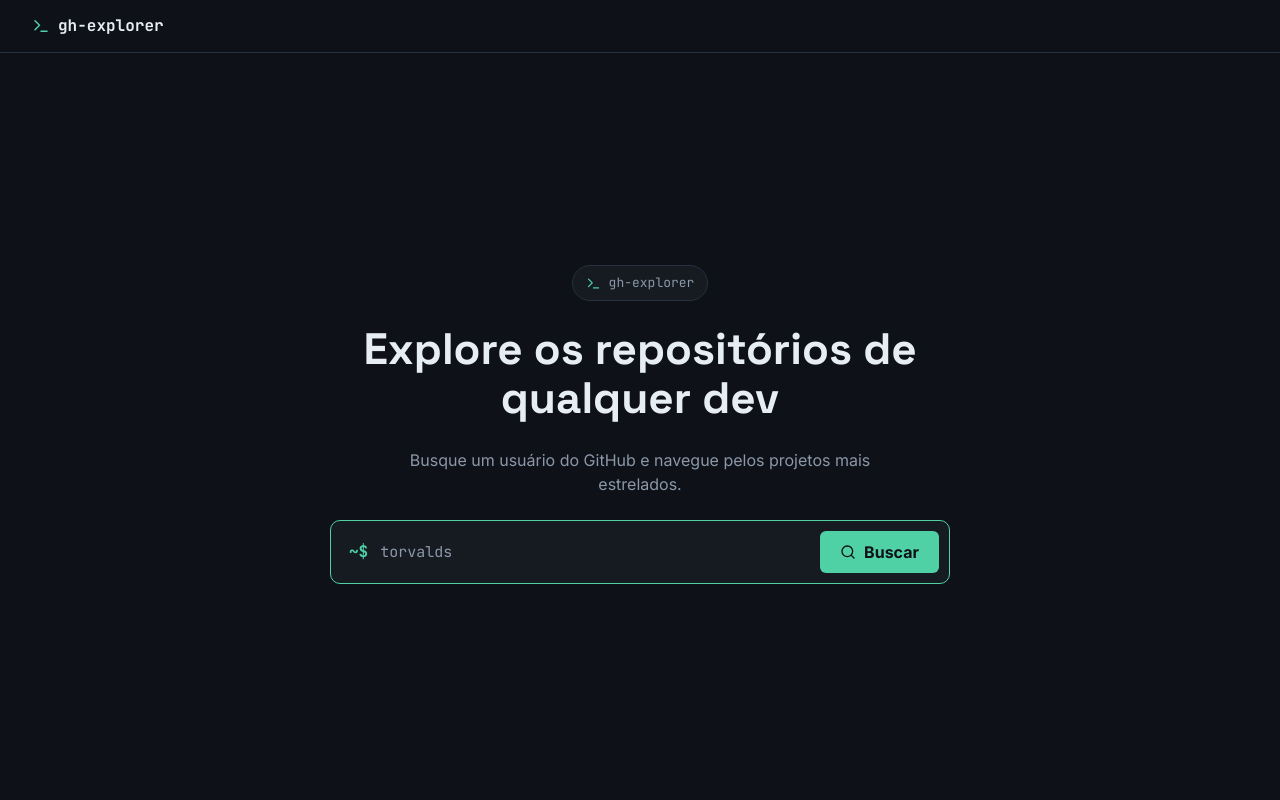
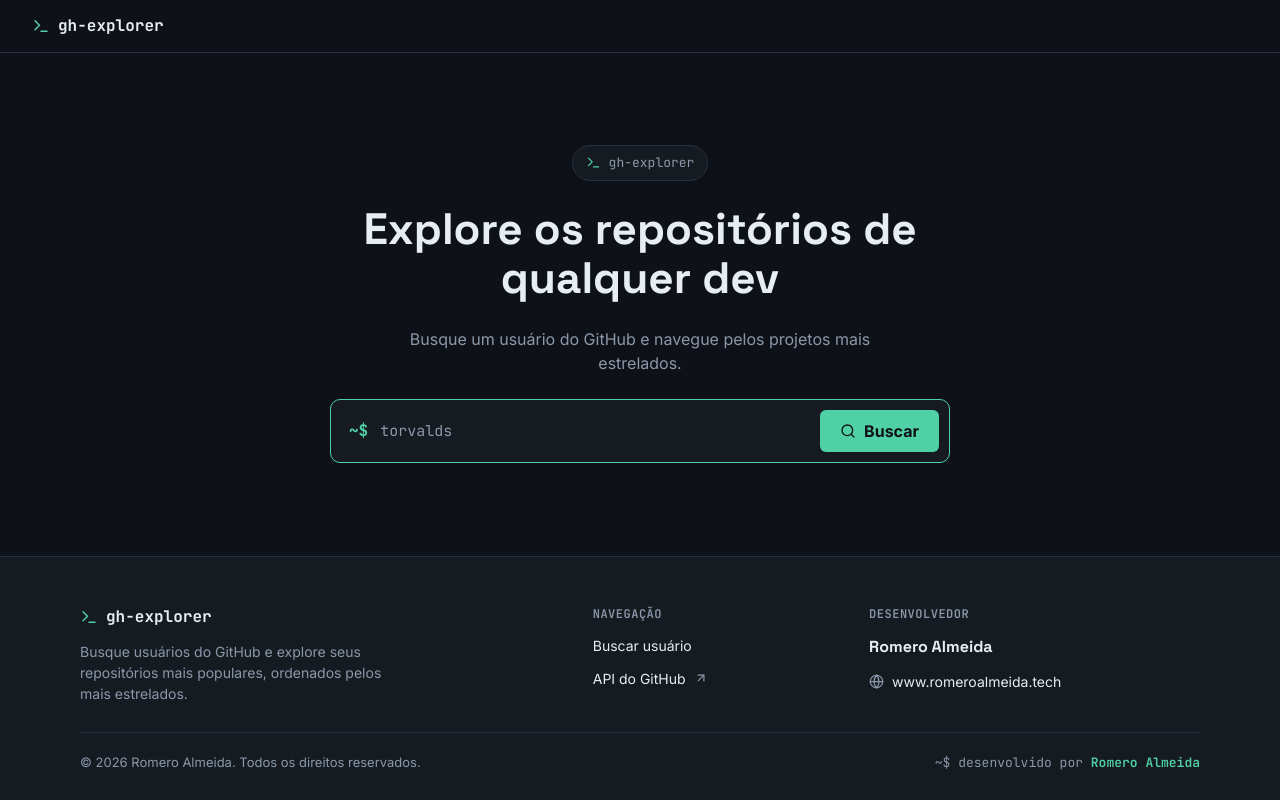
Before and after one commit to romeroalmeida/GitHub-explorer, a React (Vite) app: page / in a window 1280 px wide. Built offline with nearby package versions, Linux system fonts and the light colour scheme; no server answers.

Commit message:
adiciona footer com credito do desenvolvedor

```diff
--- /dev/null
+++ b/src/app/layout/Footer/Footer.tsx
@@ -0,0 +1,54 @@
+import { Terminal, Globe, ArrowUpRight } from 'lucide-react'
+import * as S from './style'
+
+const SITE_URL = 'https://www.romeroalmeida.tech'
+
+export function Footer() {
+  const year = new Date().getFullYear()
+
+  return (
+    <S.Footer>
+      <S.Inner>
+        <S.Top>
+          <S.Brand>
+            <S.BrandRow>
+              <Terminal size={18} />
+              gh-explorer
+            </S.BrandRow>
+            <S.Tagline>
+              Busque usuários do GitHub e explore seus repositórios mais populares,
+              ordenados pelos mais estrelados.
+            </S.Tagline>
+          </S.Brand>
+
+          <S.Column>
+            <S.ColTitle>Navegação</S.ColTitle>
+            <S.NavLink to="/">Buscar usuário</S.NavLink>
+            <S.ColLink href="https://docs.github.com/rest" target="_blank" rel="noreferrer">
+              API do GitHub
+              <ArrowUpRight size={14} />
+            </S.ColLink>
+          </S.Column>
+
+          <S.Column>
+            <S.ColTitle>Desenvolvedor</S.ColTitle>
+            <S.DevName>Romero Almeida</S.DevName>
+            <S.ColLink href={SITE_URL} target="_blank" rel="noreferrer">
+              <Globe size={15} />
+              www.romeroalmeida.tech
+            </S.ColLink>
+          </S.Column>
+        </S.Top>
+
+        <S.Divider />
+
+        <S.Bottom>
+          <S.Copy>© {year} Romero Almeida. Todos os direitos reservados.</S.Copy>
+          <S.Signature>
+            ~$ desenvolvido por <b>Romero Almeida</b>
+          </S.Signature>
+        </S.Bottom>
+      </S.Inner>
+    </S.Footer>
+  )
+}
--- /dev/null
+++ b/src/app/layout/Footer/index.ts
@@ -0,0 +1 @@
+export { Footer } from './Footer'
--- /dev/null
+++ b/src/app/layout/Footer/style.ts
@@ -0,0 +1,143 @@
+import styled from 'styled-components'
+import { Link } from 'react-router-dom'
+
+export const Footer = styled.footer`
+  border-top: 1px solid ${({ theme }) => theme.colors.border};
+  background: ${({ theme }) => theme.colors.panel};
+`
+
+export const Inner = styled.div`
+  max-width: 1200px;
+  margin: 0 auto;
+  padding: 40px 20px 24px;
+
+  @media (min-width: 768px) {
+    padding: 48px 40px 28px;
+  }
+`
+
+export const Top = styled.div`
+  display: grid;
+  grid-template-columns: 1fr;
+  gap: 28px;
+
+  @media (min-width: 768px) {
+    grid-template-columns: 2fr 1fr 1.4fr;
+    gap: 40px;
+  }
+`
+
+export const Brand = styled.div`
+  display: flex;
+  flex-direction: column;
+  gap: 12px;
+  max-width: 320px;
+`
+
+export const BrandRow = styled.div`
+  display: inline-flex;
+  align-items: center;
+  gap: 8px;
+  font-family: ${({ theme }) => theme.font.mono};
+  font-size: 16px;
+  font-weight: 700;
+  color: ${({ theme }) => theme.colors.text};
+
+  svg {
+    color: ${({ theme }) => theme.colors.accent};
+  }
+`
+
+export const Tagline = styled.p`
+  font-size: 14px;
+  color: ${({ theme }) => theme.colors.dim};
+  line-height: 1.5;
+`
+
+export const Column = styled.div`
+  display: flex;
+  flex-direction: column;
+  gap: 12px;
+`
+
+export const ColTitle = styled.h4`
+  font-family: ${({ theme }) => theme.font.mono};
+  font-size: 12px;
+  font-weight: 600;
+  letter-spacing: 0.5px;
+  text-transform: uppercase;
+  color: ${({ theme }) => theme.colors.dim};
+`
+
+export const ColLink = styled.a`
+  display: inline-flex;
+  align-items: center;
+  gap: 8px;
+  font-size: 14px;
+  color: ${({ theme }) => theme.colors.text};
+  width: fit-content;
+
+  svg {
+    color: ${({ theme }) => theme.colors.dim};
+  }
+
+  &:hover {
+    color: ${({ theme }) => theme.colors.accent};
+
+    svg {
+      color: ${({ theme }) => theme.colors.accent};
+    }
+  }
+`
+
+export const NavLink = styled(Link)`
+  font-size: 14px;
+  color: ${({ theme }) => theme.colors.text};
+  width: fit-content;
+
+  &:hover {
+    color: ${({ theme }) => theme.colors.accent};
+  }
+`
+
+export const DevName = styled.span`
+  font-family: ${({ theme }) => theme.font.display};
+  font-size: 16px;
+  font-weight: 700;
+  color: ${({ theme }) => theme.colors.text};
+`
+
+export const Divider = styled.hr`
+  border: none;
+  border-top: 1px solid ${({ theme }) => theme.colors.border};
+  margin: 28px 0 20px;
+`
+
+export const Bottom = styled.div`
+  display: flex;
+  flex-direction: column-reverse;
+  gap: 12px;
+  align-items: center;
+
+  @media (min-width: 768px) {
+    flex-direction: row;
+    justify-content: space-between;
+  }
+`
+
+export const Copy = styled.span`
+  font-size: 13px;
+  color: ${({ theme }) => theme.colors.dim};
+  text-align: center;
+`
+
+export const Signature = styled.span`
+  font-family: ${({ theme }) => theme.font.mono};
+  font-size: 13px;
+  color: ${({ theme }) => theme.colors.dim};
+
+  b {
+    color: ${({ theme }) => theme.colors.accent};
+    font-weight: 600;
+  }
+`
--- a/src/app/layout/RootLayout/RootLayout.tsx
+++ b/src/app/layout/RootLayout/RootLayout.tsx
@@ -1,13 +1,14 @@
 import { Outlet, useMatch } from 'react-router-dom'
 import { Terminal } from 'lucide-react'
 import { SearchForm } from '@/shared/components'
+import { Footer } from '../Footer/Footer'
 import * as S from './style'
 
 export function RootLayout() {
   const isHome = useMatch('/')
 
   return (
-    <>
+    <S.Shell>
       <S.Nav>
         <S.Brand to="/">
           <Terminal size={18} />
@@ -18,6 +19,7 @@ export function RootLayout() {
       <S.Main>
         <Outlet />
       </S.Main>
-    </>
+      <Footer />
+    </S.Shell>
   )
 }
--- a/src/app/layout/RootLayout/style.ts
+++ b/src/app/layout/RootLayout/style.ts
@@ -1,5 +1,11 @@
 import styled from 'styled-components'
 import { Link } from 'react-router-dom'
+
+export const Shell = styled.div`
+  display: flex;
+  flex-direction: column;
+  min-height: 100vh;
+`
 
 export const Nav = styled.header`
   display: flex;
@@ -28,5 +34,8 @@ export const Brand = styled(Link)`
 `
 
 export const Main = styled.main`
+  flex: 1;
+  display: flex;
+  flex-direction: column;
   width: 100%;
 `
--- a/src/features/search/pages/HomePage/style.ts
+++ b/src/features/search/pages/HomePage/style.ts
@@ -1,7 +1,7 @@
 import styled from 'styled-components'
 
 export const Screen = styled.div`
-  min-height: calc(100vh - 57px);
+  flex: 1;
   display: grid;
   place-items: center;
   padding: 40px 24px;
```
